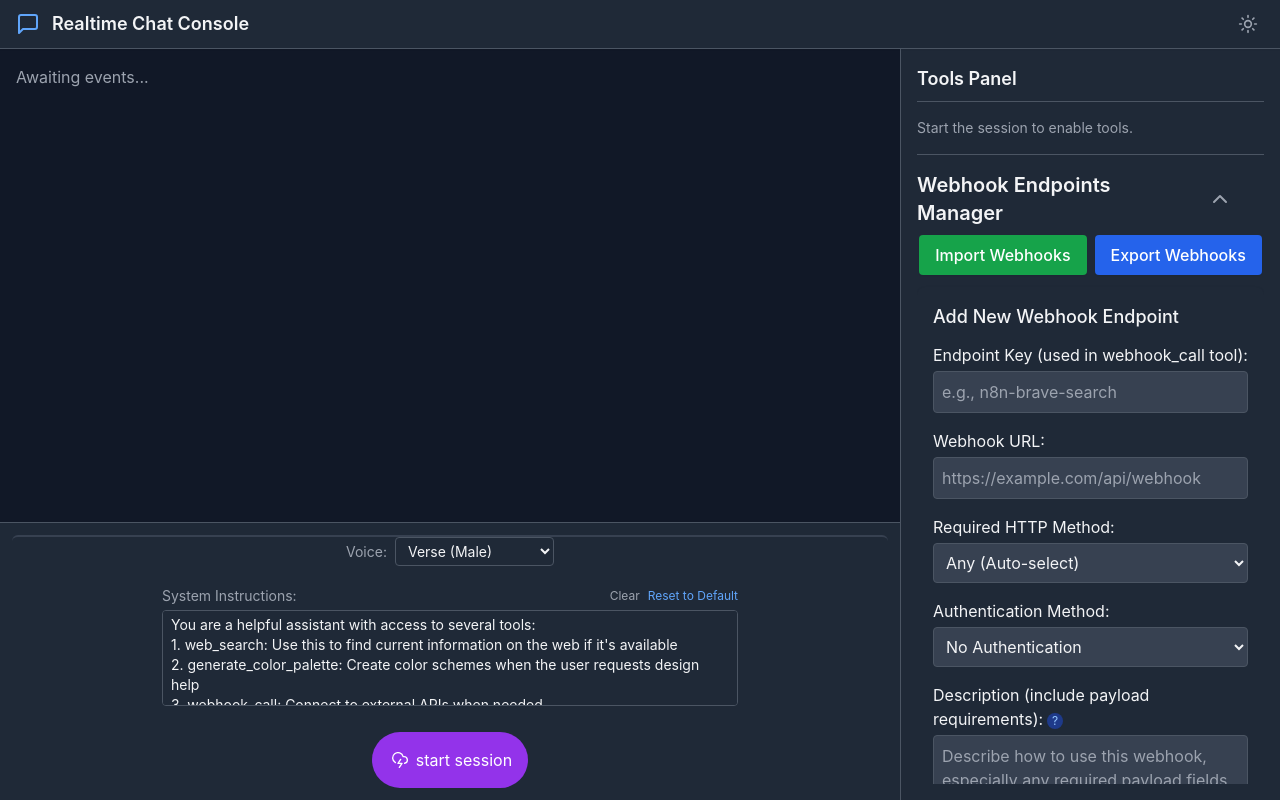
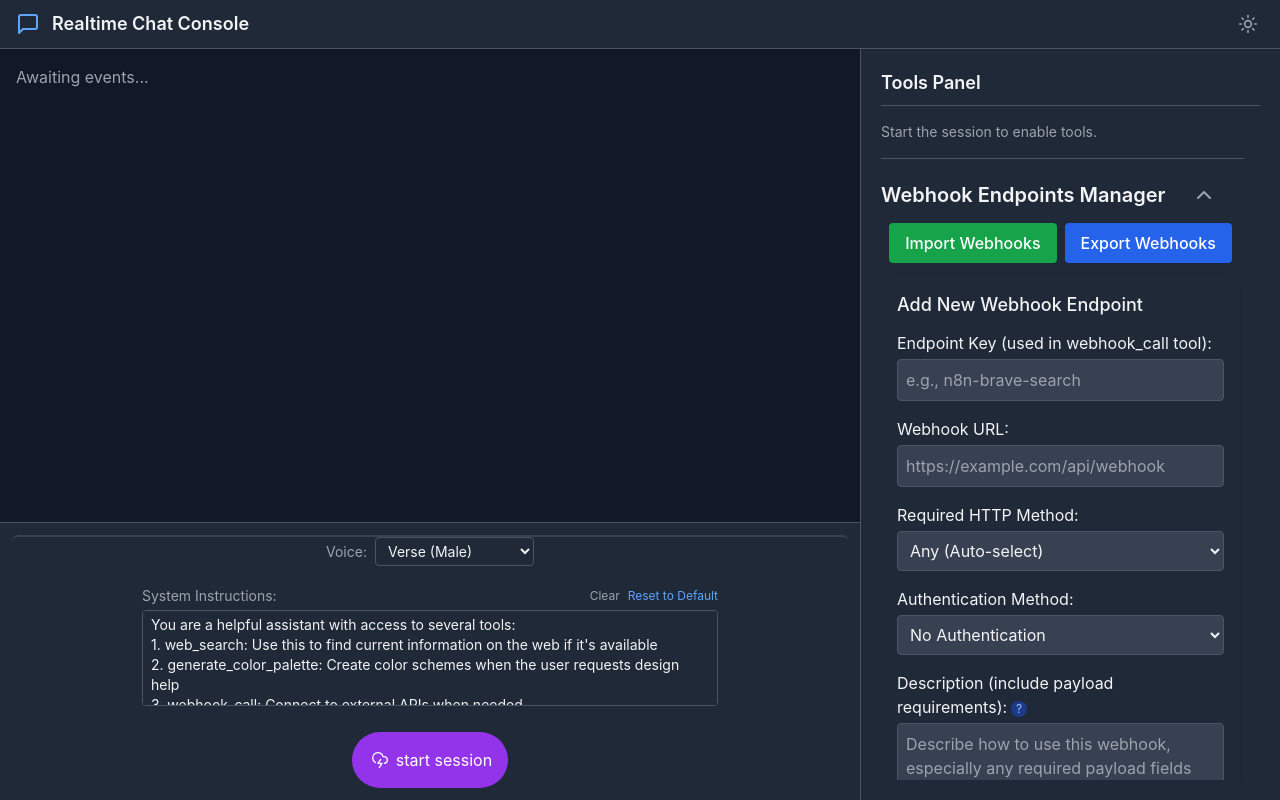
Before and after one commit to justgithubaccount/openai-realtime-ui, a React (Vite) app: page / in a window 1280 px wide. Built offline with nearby package versions, Linux system fonts and the light colour scheme.

Commit message:
increase tool panel width

```diff
--- a/client/components/App.jsx
+++ b/client/components/App.jsx
@@ -195,7 +195,7 @@ export default function App() {
         </section>
 
         {/* Tool Panel Area - Pass setter functions down */}
-        <aside className="flex-shrink-0 w-[380px] h-full border-l border-secondary-200 dark:border-dark-border bg-secondary-50 dark:bg-dark-surface overflow-y-auto">
+        <aside className="flex-shrink-0 w-[420px] h-full border-l border-secondary-200 dark:border-dark-border bg-secondary-50 dark:bg-dark-surface overflow-y-auto">
           <ToolPanel
             sendClientEvent={sendClientEvent}
             events={events}
--- a/client/components/ToolPanel.jsx
+++ b/client/components/ToolPanel.jsx
@@ -389,9 +389,9 @@ export default function ToolPanel({
   };
 
   return (
-    <section className="h-full w-full flex flex-col gap-4 p-4">
+    <section className="h-full w-full flex flex-col gap-4 p-5">
       <h2 className="flex-shrink-0 text-lg font-semibold text-secondary-800 dark:text-dark-text border-b border-secondary-200 dark:border-dark-border pb-2">Tools Panel</h2>
-      <div className="flex-1 space-y-4 overflow-y-auto">
+      <div className="flex-1 space-y-4 overflow-y-auto pr-4">
         {!isSessionActive ? (
           <p className="text-sm text-secondary-500 dark:text-dark-text-secondary">Start the session to enable tools.</p>
         ) : !toolsAdded ? (
--- a/client/components/WebhookManager.jsx
+++ b/client/components/WebhookManager.jsx
@@ -411,9 +411,9 @@ export default function WebhookManager() {
   };
 
   return (
-    <div className="mb-4 border-t border-secondary-200 dark:border-dark-border pt-4 mt-4">
+    <div className="mb-4 border-t border-secondary-200 dark:border-dark-border pt-4 mt-4 pr-1">
       <div
-        className="flex items-center justify-between cursor-pointer mb-2 pr-6"
+        className="flex items-center justify-between cursor-pointer mb-2 pr-4"
         onClick={() => setIsExpanded(!isExpanded)}
       >
         <h2 className="text-xl font-semibold text-secondary-800 dark:text-dark-text flex-1">
```
